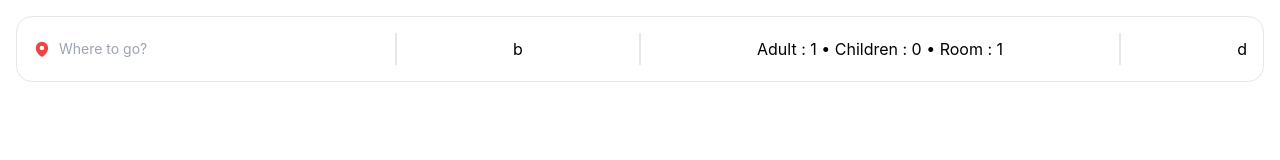
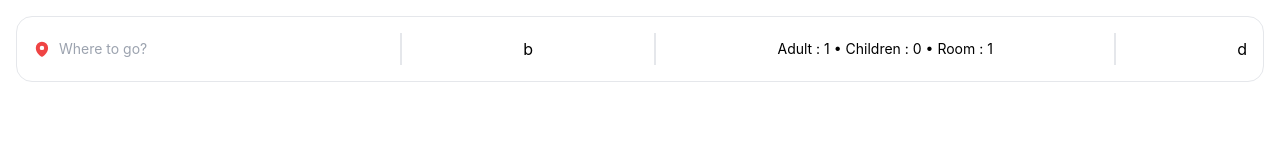
Before and after one commit to MiaadEstakhri/Booking-Hotel-App, a React (Vite) app: page / in a window 1280 px wide. Shown: the top 160 px of the page. Built offline with nearby package versions, Linux system fonts and the light colour scheme.

Commit message:
add font size

```diff
--- a/src/components/header/header.jsx
+++ b/src/components/header/header.jsx
@@ -36,7 +36,7 @@ export function Header() {
 
         <div className="relative">
           <div
-            className="cursor-pointer"
+            className="cursor-pointer text-sm"
             onClick={() => setIsOpenOptionList((isOpen) => !isOpen)}>
             Adult : {optionList.Adult} &bull; Children : {optionList.Children}{" "}
             &bull; Room : {optionList.Room}
```
